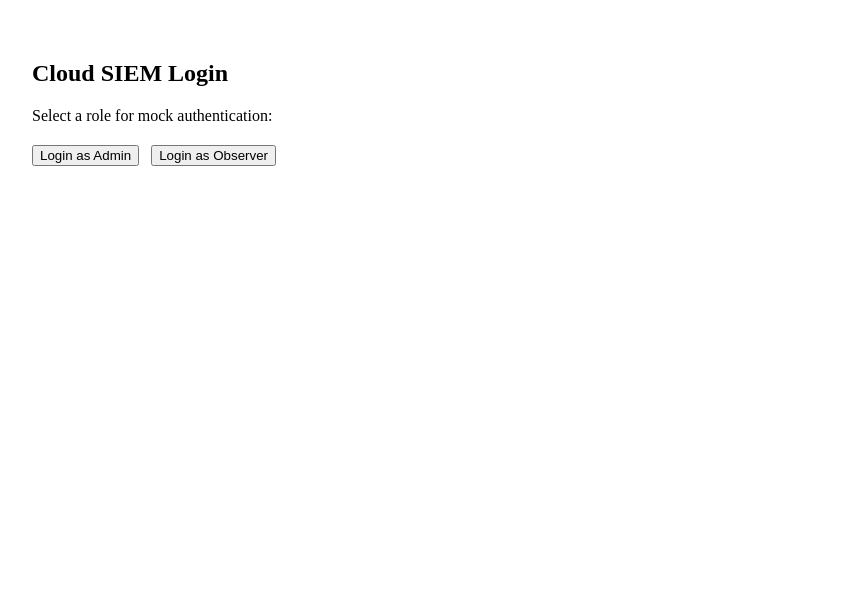
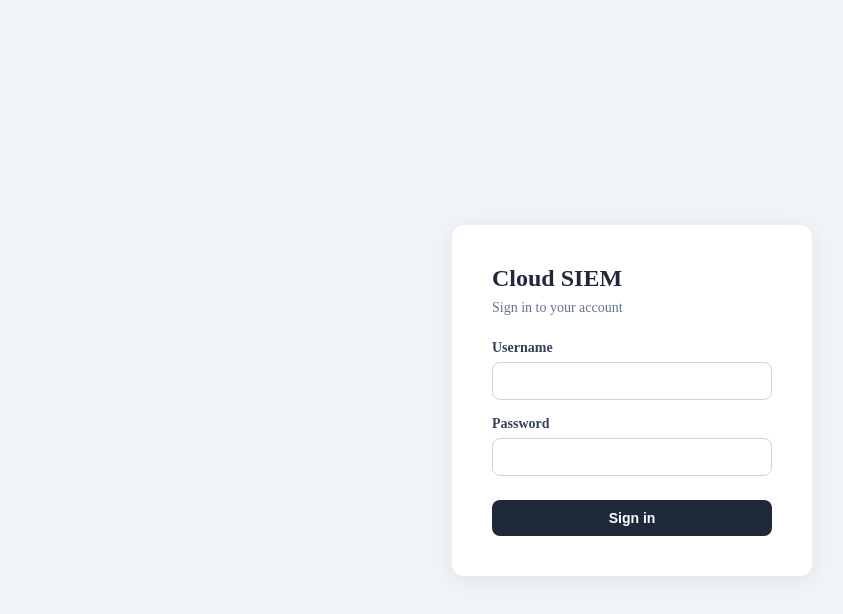
Before and after one commit to Cloud-Siem-Project/frontend, a React (Vite) app: page / in a window 1280 px wide. Shown: the top 614 px of the page, without its empty margins (8-851 px from the left). Built offline with nearby package versions, Linux system fonts and the light colour scheme.

Commit message:
feat: replace mock auth with password-based authentication

```diff
--- /dev/null
+++ b/src/config/users.js
@@ -0,0 +1,9 @@
+const users = [
+  {
+    username: "admin",
+    passwordHash: "11034266e3462c104e1ade75a9037722aaea30eda2f53e6864c0776f4884b450",
+    role: "Admin",
+  },
+];
+
+export default users;
--- a/src/context/AuthContext.jsx
+++ b/src/context/AuthContext.jsx
@@ -1,42 +1,37 @@
-import { createContext, useContext, useEffect, useState } from "react";
-
-const AuthContext = createContext();
+import { useState } from "react";
+import { hashPassword, generateToken, createSession, getSession, clearSession } from "../utils/auth";
+import users from "../config/users";
+import { AuthContext } from "../hooks/AuthContext";
 
 export function AuthProvider({ children }) {
-    // This stores user in React state, components update instantly when login/logut happens.
-    const [user, setUser] = useState(null);
+  const [session, setSession] = useState(() => getSession());
 
-    // Load user from localStorage when app starts
-    useEffect(() => {
-        const storedUser = localStorage.getItem("user");
-        if (storedUser) {
-            setUser(JSON.parse(storedUser));
+  async function login(username, password) {
+    const hash = await hashPassword(password);
+    const match = users.find(
+      (u) => u.username === username && u.passwordHash === hash
+    );
+
+    if (!match) {
+      throw new Error("Invalid username or password");
     }
-    }, []);
 
-    function login(userData, token) {
-        localStorage.setItem("token", token);
-        localStorage.setItem("user", JSON.stringify(userData));
-        setUser(userData);
+    const token = generateToken();
+    const newSession = createSession(match, token);
+    setSession(newSession);
   }
 
   function logout() {
-        localStorage.removeItem("token");
-        localStorage.removeItem("user");
-        setUser(null);
+    clearSession();
+    setSession(null);
   }
 
   const value = {
-        user,
-        isAuthenticated: !!user,
+    user: session?.user ?? null,
+    isAuthenticated: !!session,
     login,
     logout,
   };
 
   return <AuthContext.Provider value={value}>{children}</AuthContext.Provider>;
 }
-
-// Custom hook
-export function useAuth() {
-    return useContext(AuthContext);
-}
--- /dev/null
+++ b/src/hooks/AuthContext.js
@@ -0,0 +1,3 @@
+import { createContext } from "react";
+
+export const AuthContext = createContext();
--- /dev/null
+++ b/src/hooks/useAuth.js
@@ -0,0 +1,6 @@
+import { useContext } from "react";
+import { AuthContext } from "./AuthContext";
+
+export function useAuth() {
+  return useContext(AuthContext);
+}
--- a/src/layouts/DashboardLayout.jsx
+++ b/src/layouts/DashboardLayout.jsx
@@ -1,6 +1,5 @@
 import { Outlet, useNavigate } from "react-router-dom"
-import { useAuth } from "../context/AuthContext";
-import { useState } from "react";
+import { useAuth } from "../hooks/useAuth";
 import { NavLink } from "react-router-dom";
 
 const logoutButtonStyle = {
@@ -31,7 +30,6 @@ function DashboardLayout() {
     const navigate = useNavigate()
     const { user, logout } = useAuth();
     const isAdmin = user?.role === "Admin";
-    const [activeItem, setActiveItem] = useState("dashboard");
 
     const menuItems = [
         { label: "Dashboard", to: "/dashboard" },
--- a/src/pages/Login.jsx
+++ b/src/pages/Login.jsx
@@ -1,39 +1,122 @@
-import { useNavigate } from "react-router-dom"
-import { useAuth } from "../context/AuthContext";
+import { useState } from "react";
+import { useNavigate } from "react-router-dom";
+import { useAuth } from "../hooks/useAuth";
 
 function Login() {
-    const navigate = useNavigate()
-    const { login } = useAuth()
+  const navigate = useNavigate();
+  const { login } = useAuth();
+  const [username, setUsername] = useState("");
+  const [password, setPassword] = useState("");
+  const [error, setError] = useState("");
+  const [loading, setLoading] = useState(false);
 
-    function loginAsAdmin() {
-        login(
-            { username: "admin", role: "Admin" },
-            "demo-token-admin"
-        );
+  async function handleSubmit(e) {
+    e.preventDefault();
+    setError("");
+    setLoading(true);
 
-        navigate("/dashboard");
+    try {
+      await login(username, password);
+      navigate("/dashboard");
+    } catch (err) {
+      setError(err.message);
+    } finally {
+      setLoading(false);
     }
+  }
 
-    function loginAsObserver() {
-        login(
-            { username: "observer", role: "Observer" },
-            "demo-token-observer"
-        );
+  return (
+    <div style={containerStyle}>
+      <form onSubmit={handleSubmit} style={formStyle}>
+        <h2 style={{ margin: "0 0 8px", color: "#1e293b" }}>Cloud SIEM</h2>
+        <p style={{ margin: "0 0 24px", color: "#64748b", fontSize: "14px" }}>
+          Sign in to your account
+        </p>
 
-        navigate("/dashboard");
-    }
+        {error && <div style={errorStyle}>{error}</div>}
 
-    return (
-        <div style={{ padding: "40px" }}>
-            <h2>Cloud SIEM Login</h2>
-            <p>Select a role for mock authentication:</p>
+        <label style={labelStyle}>Username</label>
+        <input
+          type="text"
+          value={username}
+          onChange={(e) => setUsername(e.target.value)}
+          style={inputStyle}
+          autoComplete="username"
+          required
+        />
 
-            <div style={{ display: "flex", gap: "12px", marginTop: "20px" }}>
-                <button onClick={loginAsAdmin}>Login as Admin</button>
-                <button onClick={loginAsObserver}>Login as Observer</button>
-            </div>
-        </div>
-    );
+        <label style={labelStyle}>Password</label>
+        <input
+          type="password"
+          value={password}
+          onChange={(e) => setPassword(e.target.value)}
+          style={inputStyle}
+          autoComplete="current-password"
+          required
+        />
+
+        <button type="submit" disabled={loading} style={buttonStyle}>
+          {loading ? "Signing in..." : "Sign in"}
+        </button>
+      </form>
+    </div>
+  );
 }
 
+const containerStyle = {
+  display: "flex",
+  justifyContent: "center",
+  alignItems: "center",
+  minHeight: "100vh",
+  background: "#f1f5f9",
+};
+
+const formStyle = {
+  background: "white",
+  padding: "40px",
+  borderRadius: "12px",
+  boxShadow: "0 4px 24px rgba(0,0,0,0.08)",
+  width: "360px",
+  display: "flex",
+  flexDirection: "column",
+};
+
+const labelStyle = {
+  fontSize: "14px",
+  fontWeight: 600,
+  color: "#334155",
+  marginBottom: "6px",
+};
+
+const inputStyle = {
+  padding: "10px 12px",
+  borderRadius: "8px",
+  border: "1px solid #cbd5e1",
+  fontSize: "14px",
+  marginBottom: "16px",
+  outline: "none",
+};
+
+const buttonStyle = {
+  padding: "10px",
+  borderRadius: "8px",
+  border: "none",
+  background: "#1e293b",
+  color: "white",
+  fontSize: "14px",
+  fontWeight: 600,
+  cursor: "pointer",
+  marginTop: "8px",
+};
+
+const errorStyle = {
+  background: "#fef2f2",
+  color: "#dc2626",
+  padding: "10px 12px",
+  borderRadius: "8px",
+  fontSize: "13px",
+  marginBottom: "16px",
+  border: "1px solid #fecaca",
+};
+
 export default Login;
--- a/src/routes/ProtectedRoute.jsx
+++ b/src/routes/ProtectedRoute.jsx
@@ -1,5 +1,5 @@
 import { Navigate } from "react-router-dom";
-import { useAuth } from "../context/AuthContext";
+import { useAuth } from "../hooks/useAuth";
 
 // component wraps other components
 function ProtectedRoute({ children }) {
--- a/src/routes/RoleProtectedRoute.jsx
+++ b/src/routes/RoleProtectedRoute.jsx
@@ -1,5 +1,5 @@
 import { Navigate } from "react-router-dom";
-import { useAuth } from "../context/AuthContext";
+import { useAuth } from "../hooks/useAuth";
 
 function RoleProtectedRoute({ children, allowedRoles }) {
     const { user, isAuthenticated } = useAuth();
--- /dev/null
+++ b/src/utils/auth.js
@@ -0,0 +1,48 @@
+export async function hashPassword(password) {
+  const encoded = new TextEncoder().encode(password);
+  const buffer = await crypto.subtle.digest("SHA-256", encoded);
+  return Array.from(new Uint8Array(buffer))
+    .map((b) => b.toString(16).padStart(2, "0"))
+    .join("");
+}
+
+export function generateToken() {
+  const bytes = new Uint8Array(32);
+  crypto.getRandomValues(bytes);
+  return Array.from(bytes)
+    .map((b) => b.toString(16).padStart(2, "0"))
+    .join("");
+}
+
+const SESSION_DURATION_MS = 8 * 60 * 60 * 1000;
+
+export function createSession(user, token) {
+  const session = {
+    user: { username: user.username, role: user.role },
+    token,
+    expiresAt: Date.now() + SESSION_DURATION_MS,
+  };
+  localStorage.setItem("session", JSON.stringify(session));
+  return session;
+}
+
+export function getSession() {
+  const raw = localStorage.getItem("session");
+  if (!raw) return null;
+
+  try {
+    const session = JSON.parse(raw);
+    if (Date.now() > session.expiresAt) {
+      localStorage.removeItem("session");
+      return null;
+    }
+    return session;
+  } catch {
+    localStorage.removeItem("session");
+    return null;
+  }
+}
+
+export function clearSession() {
+  localStorage.removeItem("session");
+}
```
Lines whose indentation alone changed are shown as unchanged.
